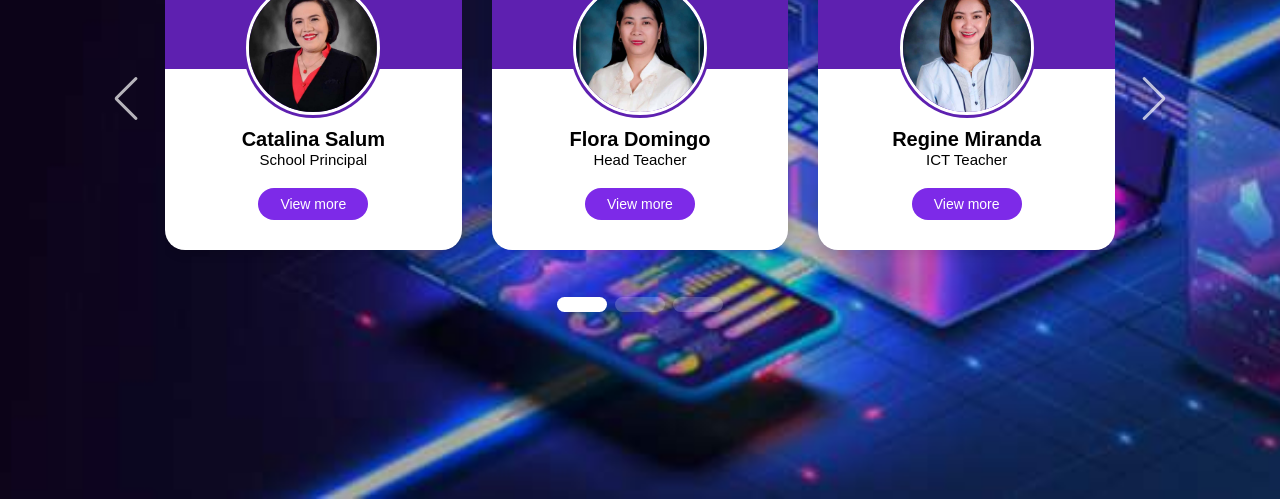
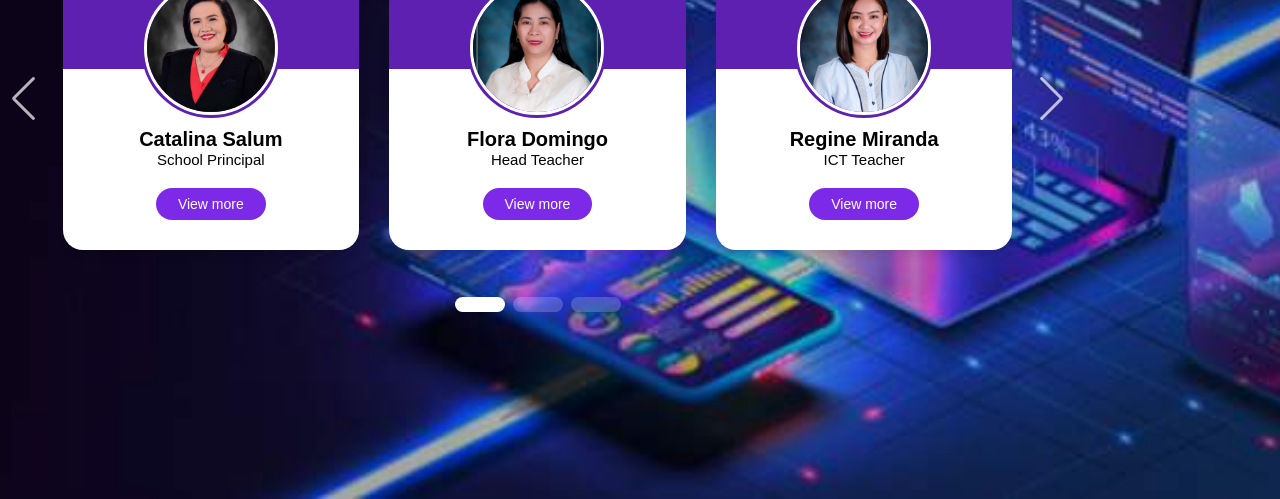
Before and after one commit to linxmasacre/admin, a plain HTML site: page index.html in a window 1280 px wide. Shown: the part 301-800 px from the top of the page. Drawn offline with nearby package versions, Linux system fonts and the light colour scheme.

Commit message:
Update style.css

```diff
--- a/style.css
+++ b/style.css
@@ -7,12 +7,12 @@ font-family: "Poppins", sans-serif;
 
 body {
 min-height: 100vh;
-background: url(adminbg3.jpg);
+background: url(adminbg3.jpg) no-repeat;
 background-size: cover;
 background-position: center;
 display: flex;
 align-items: center;
-justify-content: center;
+justify-content: flex;
 }
 
 .header {
```
